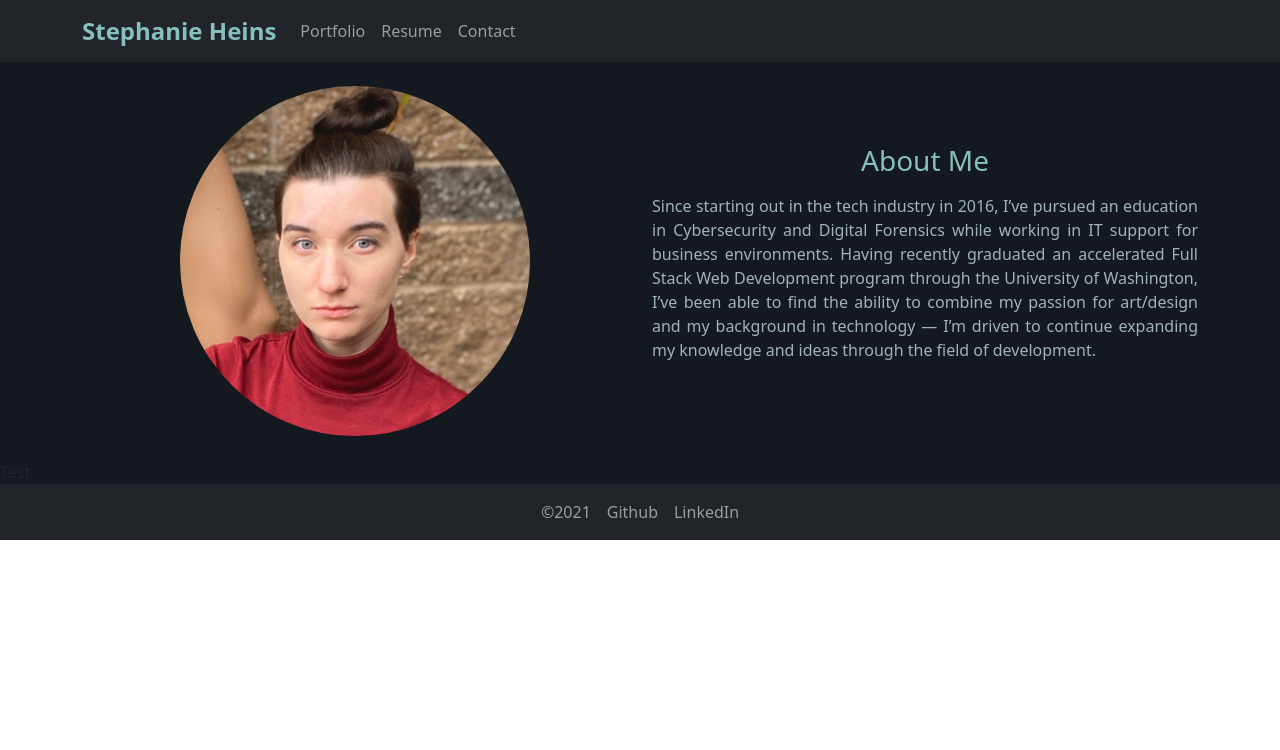
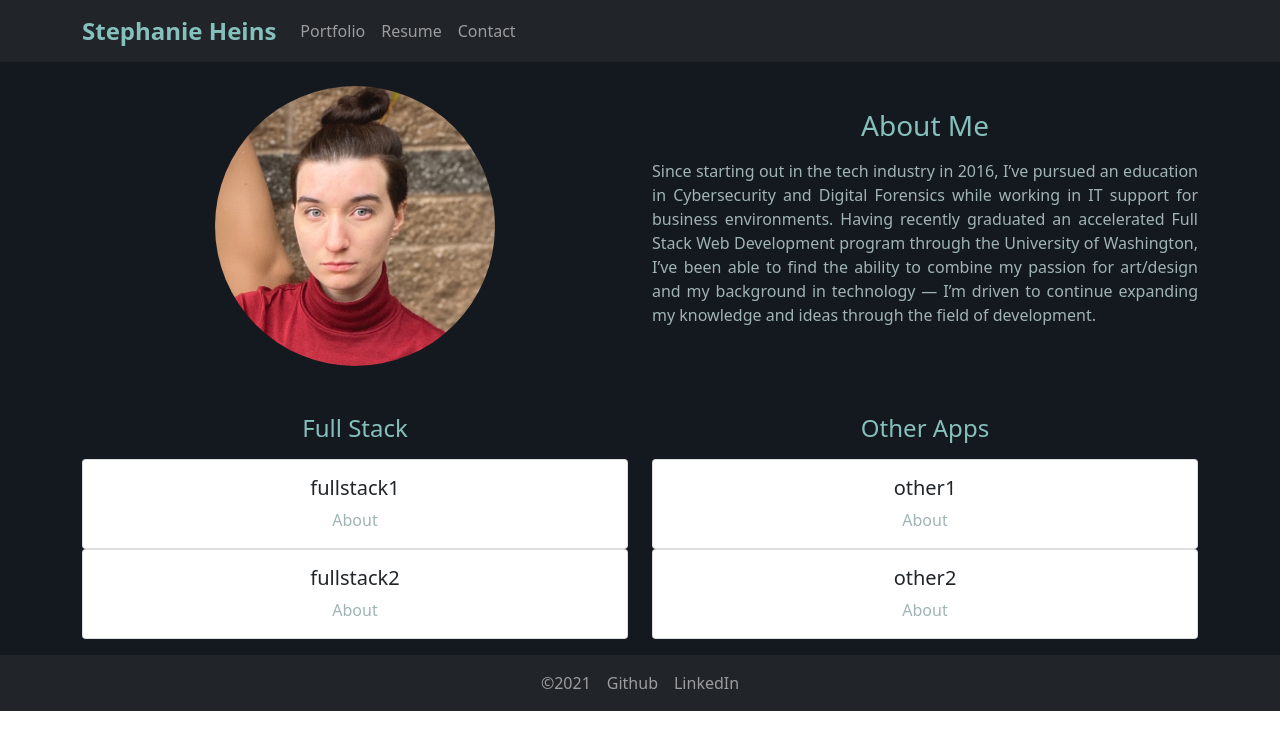
Before and after one commit to StephanieHeins/HeinsPortfolio, a React (Create React App) app: page / in a window 1280 px wide. Shown: the top 750 px of the page. Built offline with nearby package versions, Linux system fonts and the light colour scheme.

Commit message:
Got the fullstack & otherprojects arrays mapped to portfolio.js in cards

```diff
--- a/src/components/About.js
+++ b/src/components/About.js
@@ -10,7 +10,7 @@ export default function About() {
                 <Col>
                 <img
                 className="img-responsive rounded center-block d-block mx-auto rounded-circle"
-                style={{width: 350}}
+                style={{width: 280}}
                 src={Headshot1}
                 alt="Headshot"
                 />
--- a/src/components/FullStackProjects.js
+++ b/src/components/FullStackProjects.js
@@ -1,10 +1,8 @@
-export default function FullStackProjects() {
-    const projects = [
+export const fullstackprojects = [
         {
             name: "fullstack1"
         },
         {
             name: "fullstack2"
         }
-    ]
-}
+    ];
--- a/src/components/OtherProjects.js
+++ b/src/components/OtherProjects.js
@@ -0,0 +1,8 @@
+export const otherprojects = [
+        {
+            name: "other1"
+        },
+        {
+            name: "other2"
+        }
+    ];
--- a/src/components/Portfolio.js
+++ b/src/components/Portfolio.js
@@ -1,9 +1,56 @@
 import About from './About'
+import '../styles/Portfolio.css'
+import { fullstackprojects } from './FullStackProjects';
+import { otherprojects } from './OtherProjects';
+import { Container, Row, Col, Card } from 'react-bootstrap';
 
 export default function Portfolio() {
     return (
         <div>
         <About />
-        Test
-        </div>
+
+        <Container>
+
+        <Row className="text-center align-items-center py-3">
+
+            <Col>
+            <h4 className="py-2">
+                Full Stack
+            </h4>
+            {fullstackprojects.map(fullstackprojects => (
+                <Card>
+                    <Card.Body>
+                        <Card.Title>
+                            {fullstackprojects.name}
+                        </Card.Title>
+                        <Card.Text>
+                            About
+                        </Card.Text>
+                    </Card.Body>
+                </Card>
+            ))}
+            </Col>
+
+            <Col>
+            <h4 className="py-2">
+                Other Apps
+            </h4>
+            {otherprojects.map(otherprojects => (
+                <Card>
+                    <Card.Body>
+                        <Card.Title>
+                            {otherprojects.name}
+                        </Card.Title>
+                        <Card.Text>
+                            About
+                        </Card.Text>
+                    </Card.Body>
+                </Card>
+            ))}
+            </Col>
+
+        </Row>
+    </Container>
+
+     </div>
 )};
--- /dev/null
+++ b/src/styles/Portfolio.css
@@ -0,0 +1,3 @@
+h4 {
+    color:rgb(134, 192, 189)
+}
```
